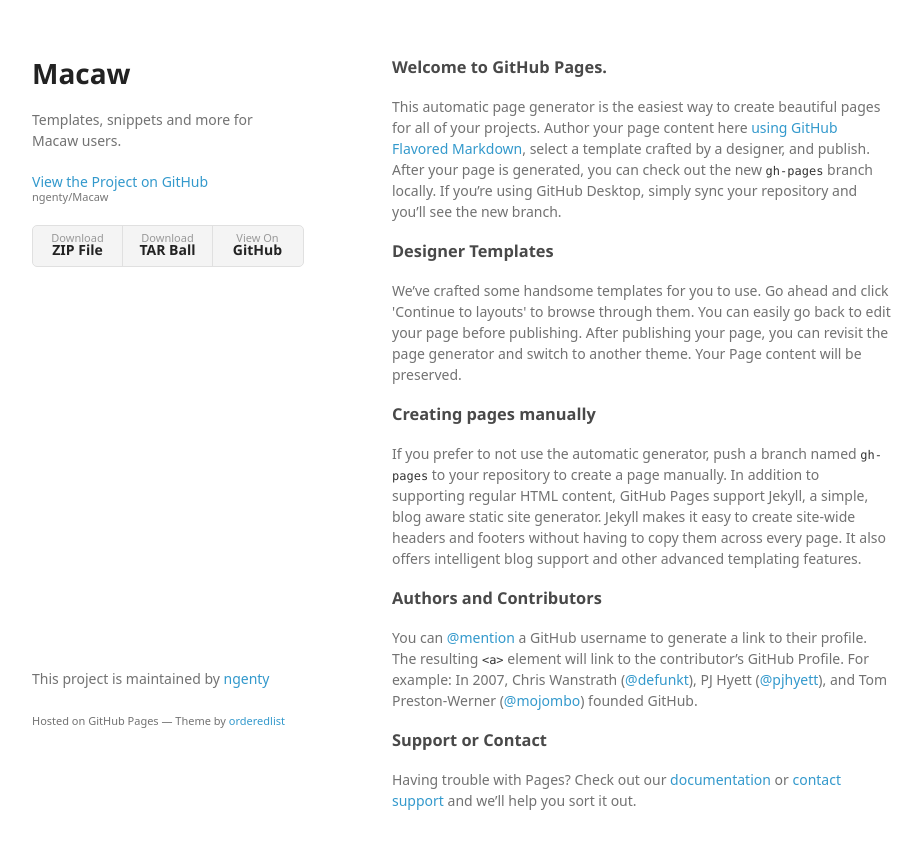
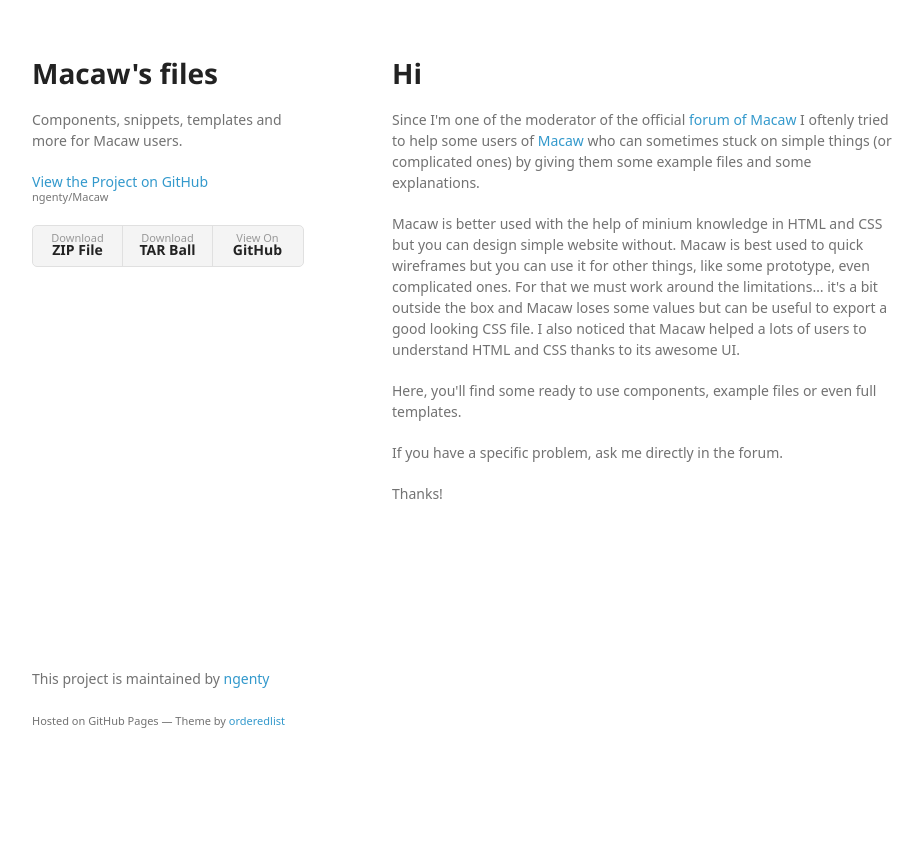
Before and after one commit to mmelon/Macaw, a plain HTML site: page index.html in a window 1280 px wide. Shown: the whole page, without its empty margins (178-1101 px from the left). After the commit the page ends 800 px from the top, so only its background shows below. Drawn offline with Linux system fonts and the light colour scheme; a web font is replaced by a local one.

```diff
--- a/index.html
+++ b/index.html
@@ -3,7 +3,7 @@
   <head>
     <meta charset="utf-8">
     <meta http-equiv="X-UA-Compatible" content="chrome=1">
-    <title>Macaw by ngenty</title>
+    <title>Macaw&#39;s files by ngenty</title>
 
     <link rel="stylesheet" href="stylesheets/styles.css">
     <link rel="stylesheet" href="stylesheets/github-light.css">
@@ -15,8 +15,8 @@
   <body>
     <div class="wrapper">
       <header>
-        <h1>Macaw</h1>
-        <p>Templates, snippets and more for Macaw users.</p>
+        <h1>Macaw&#39;s files</h1>
+        <p>Components, snippets, templates and more for Macaw users.</p>
 
         <p class="view"><a href="https://github.com/ngenty/Macaw">View the Project on GitHub <small>ngenty/Macaw</small></a></p>
 
@@ -28,30 +28,20 @@
         </ul>
       </header>
       <section>
-        <h3>
-<a id="welcome-to-github-pages" class="anchor" href="#welcome-to-github-pages" aria-hidden="true"><span class="octicon octicon-link"></span></a>Welcome to GitHub Pages.</h3>
+        <h1>
+<a id="hi" class="anchor" href="#hi" aria-hidden="true"><span class="octicon octicon-link"></span></a>Hi</h1>
 
-<p>This automatic page generator is the easiest way to create beautiful pages for all of your projects. Author your page content here <a href="https://guides.github.com/features/mastering-markdown/">using GitHub Flavored Markdown</a>, select a template crafted by a designer, and publish. After your page is generated, you can check out the new <code>gh-pages</code> branch locally. If you’re using GitHub Desktop, simply sync your repository and you’ll see the new branch.</p>
+<p>Since I'm one of the moderator of the official <a href="http://forum.macaw.co">forum of Macaw</a> I oftenly tried to help some users of <a href="http://macaw.co">Macaw</a> who can sometimes stuck on simple things (or complicated ones) by giving them some example files and some explanations.</p>
 
-<h3>
-<a id="designer-templates" class="anchor" href="#designer-templates" aria-hidden="true"><span class="octicon octicon-link"></span></a>Designer Templates</h3>
+<p>Macaw is better used with the help of minium knowledge in HTML and CSS but you can design simple website without.
+Macaw is best used to quick wireframes but you can use it for other things, like some prototype, even complicated ones. For that we must work around the limitations… it's a bit outside the box and Macaw loses some values but can be useful to export a good looking CSS file.
+I also noticed that Macaw helped a lots of users to understand HTML and CSS thanks to its awesome UI.</p>
 
-<p>We’ve crafted some handsome templates for you to use. Go ahead and click 'Continue to layouts' to browse through them. You can easily go back to edit your page before publishing. After publishing your page, you can revisit the page generator and switch to another theme. Your Page content will be preserved.</p>
+<p>Here, you'll find some ready to use components, example files or even full templates.</p>
 
-<h3>
-<a id="creating-pages-manually" class="anchor" href="#creating-pages-manually" aria-hidden="true"><span class="octicon octicon-link"></span></a>Creating pages manually</h3>
+<p>If you have a specific problem, ask me directly in the forum.</p>
 
-<p>If you prefer to not use the automatic generator, push a branch named <code>gh-pages</code> to your repository to create a page manually. In addition to supporting regular HTML content, GitHub Pages support Jekyll, a simple, blog aware static site generator. Jekyll makes it easy to create site-wide headers and footers without having to copy them across every page. It also offers intelligent blog support and other advanced templating features.</p>
-
-<h3>
-<a id="authors-and-contributors" class="anchor" href="#authors-and-contributors" aria-hidden="true"><span class="octicon octicon-link"></span></a>Authors and Contributors</h3>
-
-<p>You can <a href="https://github.com/blog/821" class="user-mention">@mention</a> a GitHub username to generate a link to their profile. The resulting <code>&lt;a&gt;</code> element will link to the contributor’s GitHub Profile. For example: In 2007, Chris Wanstrath (<a href="https://github.com/defunkt" class="user-mention">@defunkt</a>), PJ Hyett (<a href="https://github.com/pjhyett" class="user-mention">@pjhyett</a>), and Tom Preston-Werner (<a href="https://github.com/mojombo" class="user-mention">@mojombo</a>) founded GitHub.</p>
-
-<h3>
-<a id="support-or-contact" class="anchor" href="#support-or-contact" aria-hidden="true"><span class="octicon octicon-link"></span></a>Support or Contact</h3>
-
-<p>Having trouble with Pages? Check out our <a href="https://help.github.com/pages">documentation</a> or <a href="https://github.com/contact">contact support</a> and we’ll help you sort it out.</p>
+<p>Thanks!</p>
       </section>
       <footer>
         <p>This project is maintained by <a href="https://github.com/ngenty">ngenty</a></p>
```
Also changed, not shown: params.json (+1 -1 lines).
